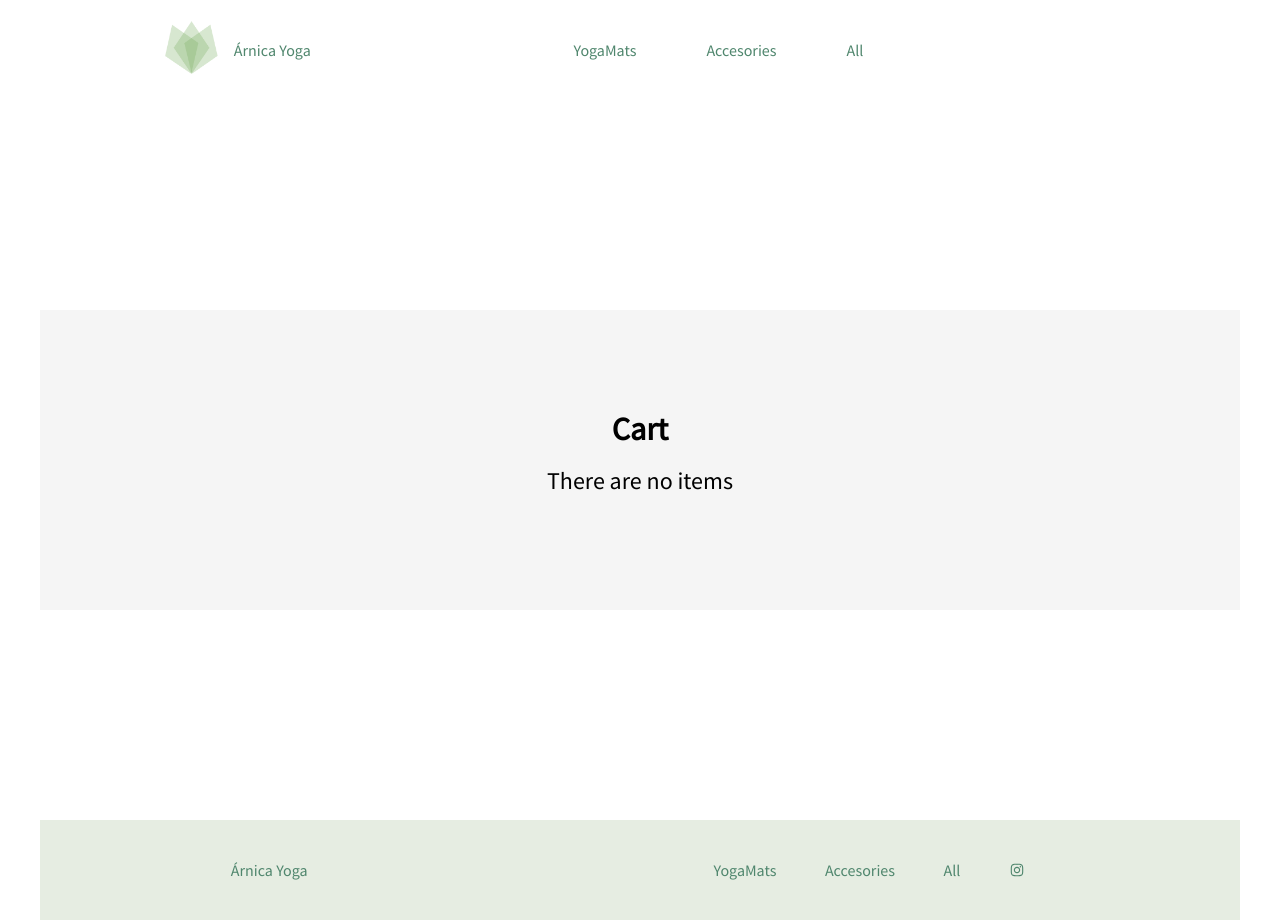
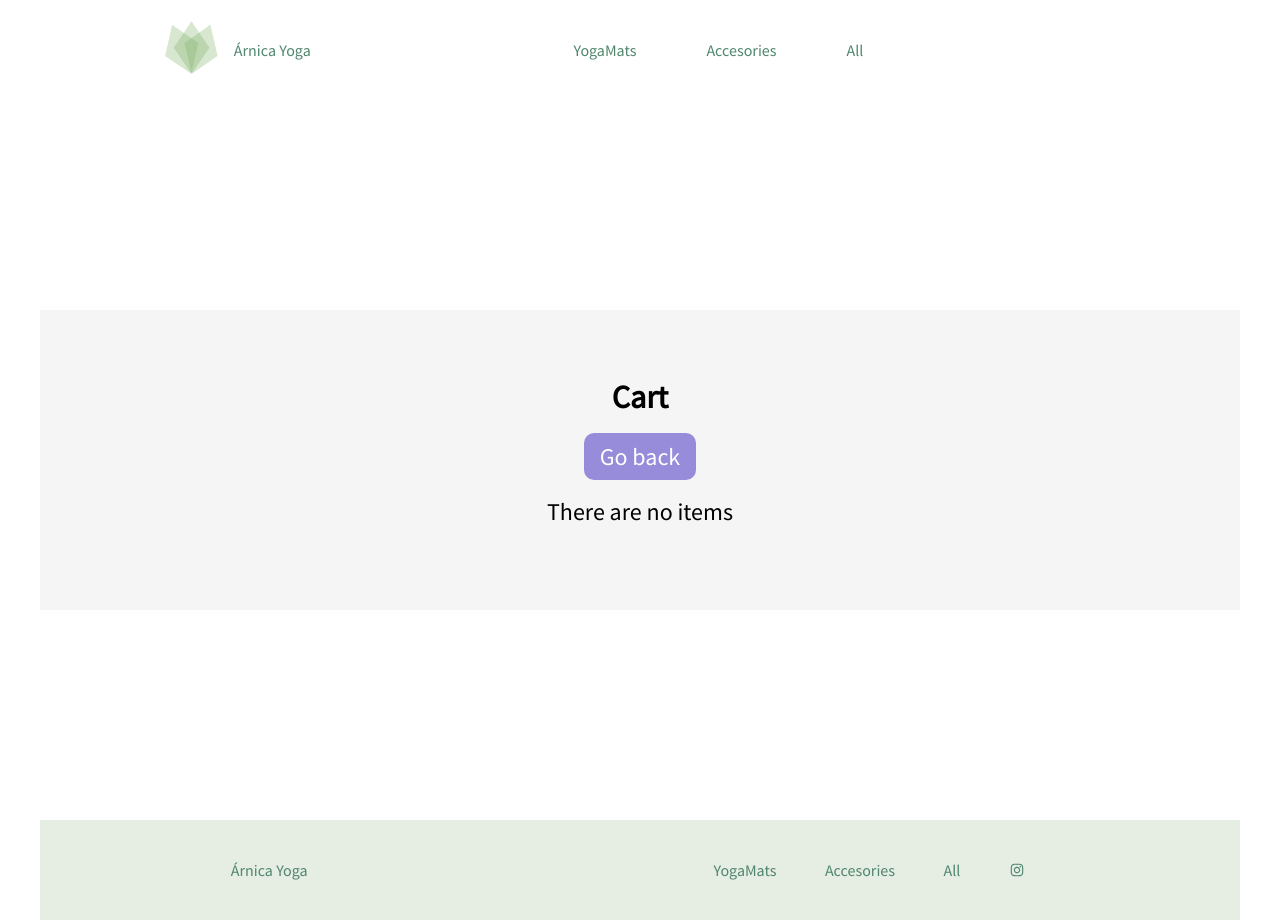
Before and after one commit to tamaraantonella/arnica_app, a React (Create React App) app: page /cart in a window 1280 px wide. Built offline with nearby package versions, Linux system fonts and the light colour scheme.

Commit message:
style button

```diff
--- a/src/components/Cart/Cart.jsx
+++ b/src/components/Cart/Cart.jsx
@@ -3,7 +3,7 @@ import React, { useContext } from "react";
 import { CartContext } from "../../context/CartContext";
 import { FaRegTrashAlt } from "react-icons/fa";
 import s from "./Cart.module.css";
-
+import { Link } from "react-router-dom";
 
 export default function Cart() {
   const { cart, vaciarCarrito, removeItem, totalPrice } =
@@ -26,15 +26,18 @@ export default function Cart() {
             </div>
           ))}
           <p className={s.total}>Total</p>
-          <p>
-            ${total}
-          </p>
+          <p>${total}</p>
           <button onClick={vaciarCarrito} className={s.vaciar}>
             Empty cart
           </button>
         </div>
       ) : (
-        <p className={s.noCart}>There are no items </p>
+        <div className={s.cartContainer}>
+          <Link to="/" className={s.goBack}>
+            Go back
+          </Link>
+          <p className={s.noCart}>There are no items </p>
+        </div>
       )}
     </div>
   );
--- a/src/components/Cart/Cart.module.css
+++ b/src/components/Cart/Cart.module.css
@@ -1,4 +1,4 @@
-.container{
+.container {
   width: 100%;
   height: 100%;
   background-color: #f5f5f5;
@@ -8,13 +8,13 @@
   align-items: center;
   min-height: 300px;
 }
-.title{
+.title {
   font-size: 2rem;
   font-weight: bold;
   color: #000;
   margin-bottom: 1rem;
 }
-.cartItem{
+.cartItem {
   width: 100%;
   display: flex;
   flex-direction: row;
@@ -22,21 +22,35 @@
   align-items: center;
   margin-bottom: 1rem;
 }
-.cartContainer{
+.cartContainer {
   width: 50%;
   display: flex;
   flex-direction: column;
   justify-content: center;
   align-items: center;
 }
-.cartItem button{
-    border:none;
+.cartItem button {
+  border: none;
 }
-.total{
+.total {
   font-weight: bold;
 }
-.noCart{
+.noCart {
   font-size: 1.5rem;
   color: #000;
   margin-bottom: 1rem;
 }
+.goBack {
+  font-size: 1.5rem;
+  color: #fff;
+  margin-bottom: 1rem;
+  text-decoration: none;
+  background-color: var(--contrast-color);
+  padding: 0.5rem 1rem;
+  border-radius: 10px;
+  transition: var(--transition);
+}
+.goBack:hover {
+  background-color: var(--main-color-dark);
+  color: #fff;
+}
```
Lines whose indentation alone changed are shown as unchanged.
